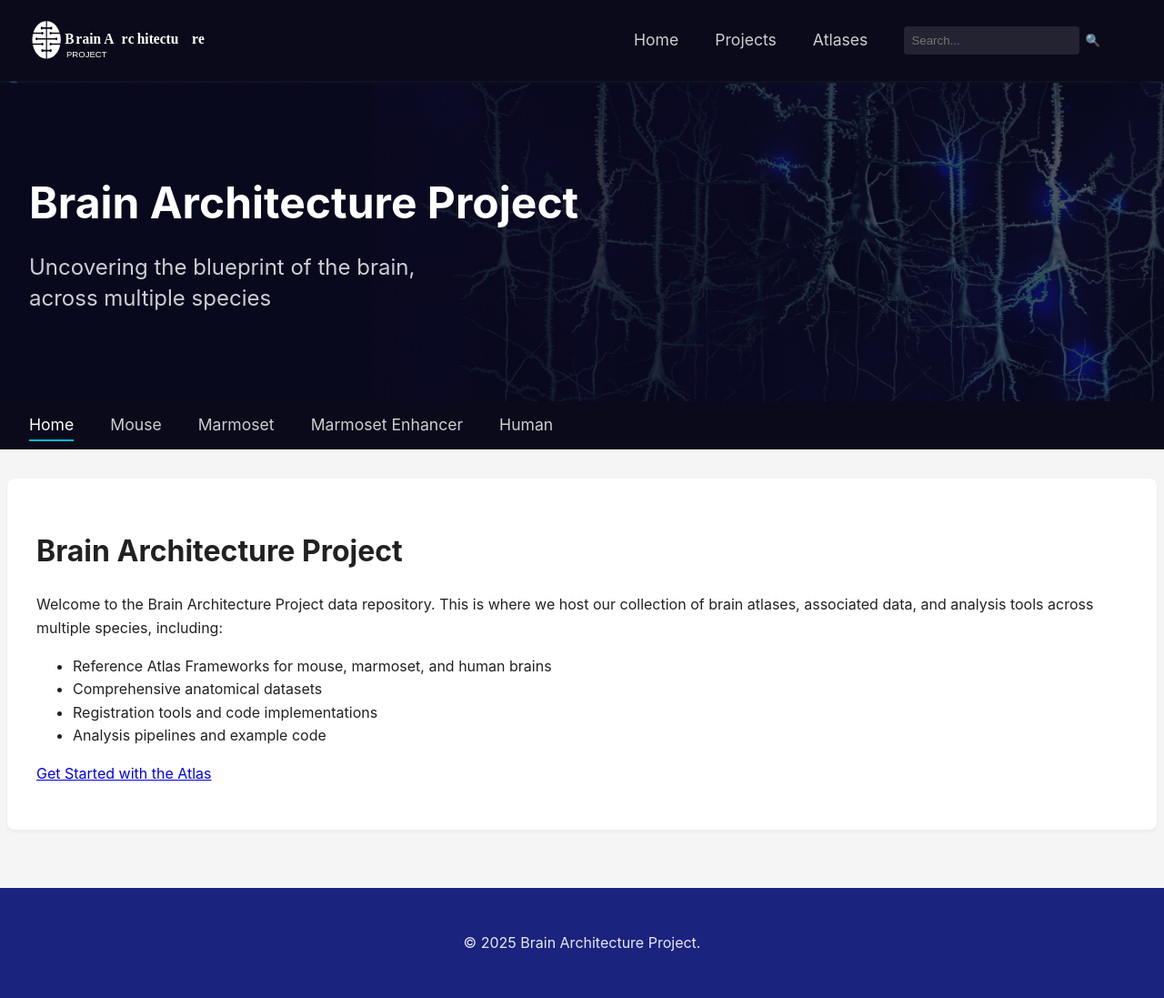
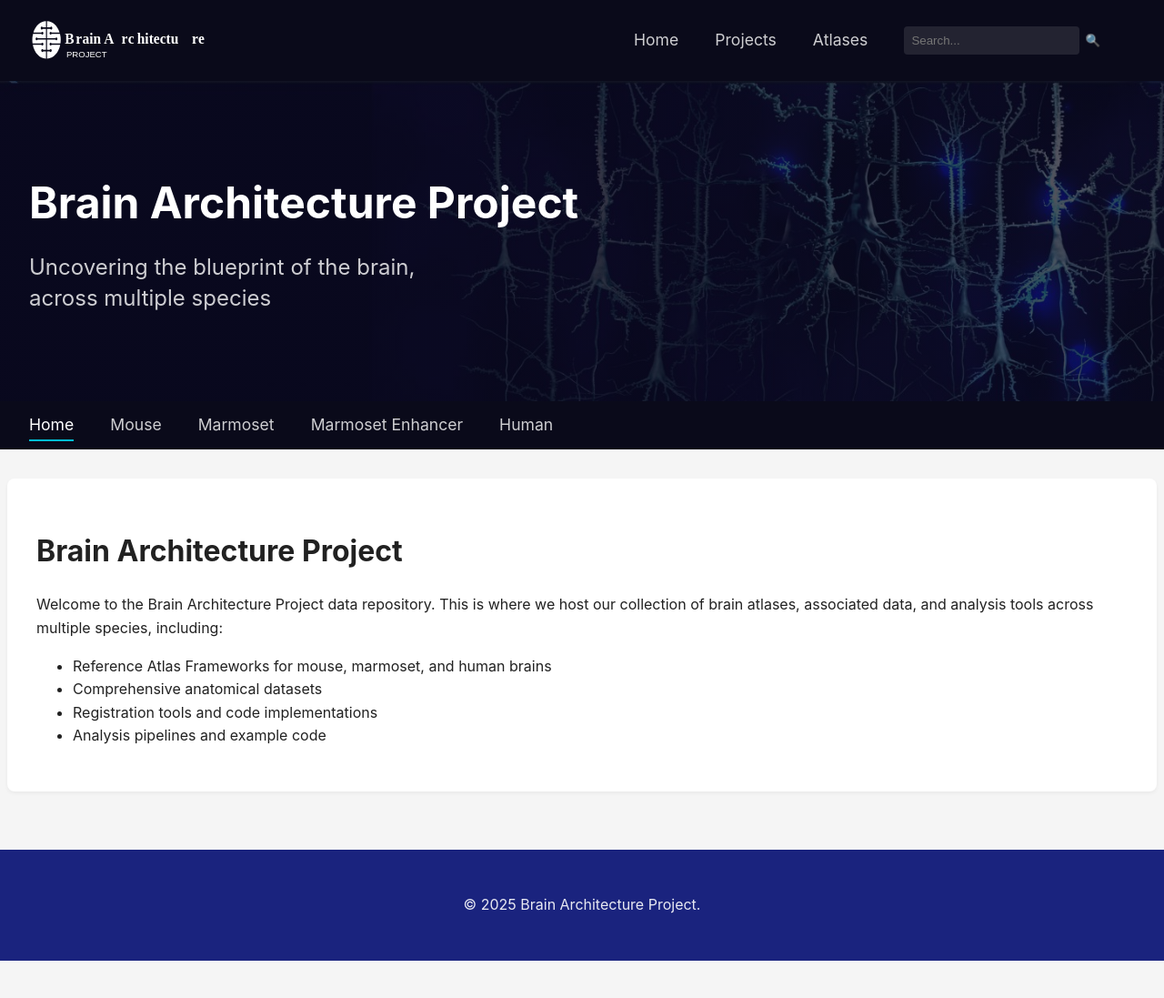
Before and after one commit to ppmitra/BAPDataAndCode, a Jekyll site: the page built from index.md, in a window 1280 px wide. Shown: the whole page at 91% size. Built offline with Jekyll 4.4.1, drawn with Linux system fonts in a browser that asks for light colours; comment, search, counter and statistics services are not loaded; after the commit the page ends 1056 px from its top, so only the background shows below that.

Commit message:
fix index

```diff
--- a/index.md
+++ b/index.md
@@ -11,5 +11,3 @@ Welcome to the Brain Architecture Project data repository. This is where we host
 - Comprehensive anatomical datasets
 - Registration tools and code implementations
 - Analysis pipelines and example code
-
-[Get Started with the Atlas](/pages/atlas)
```
